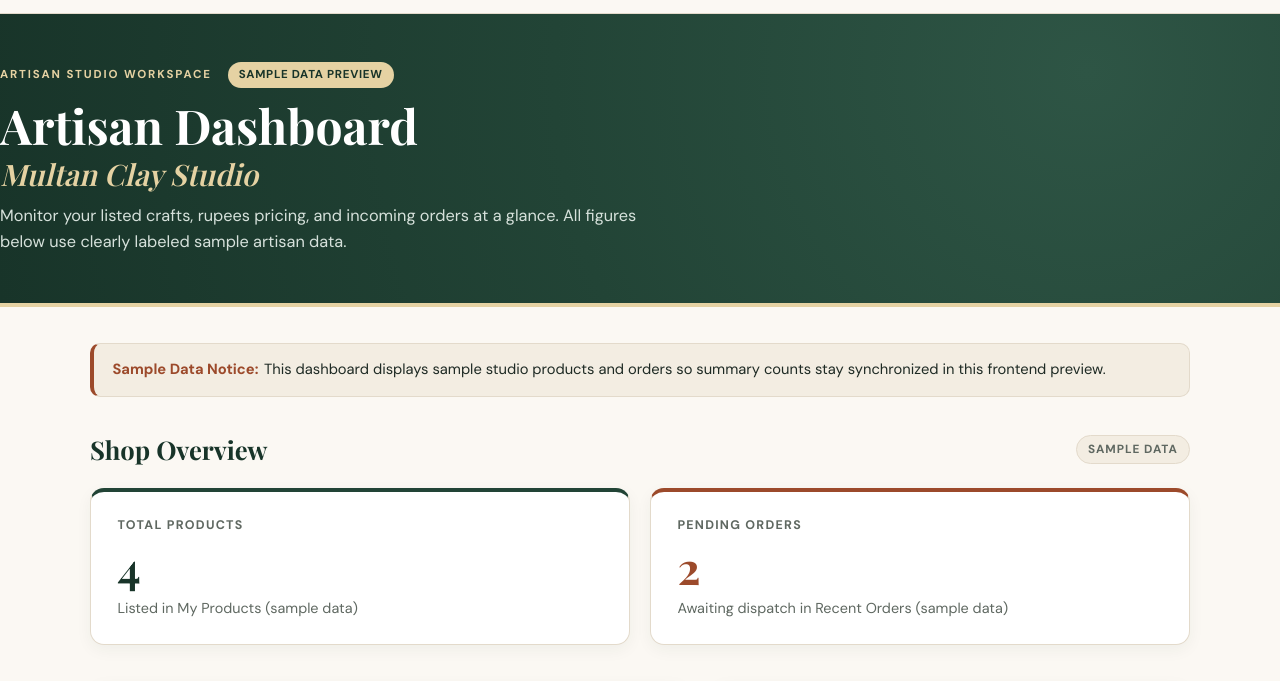
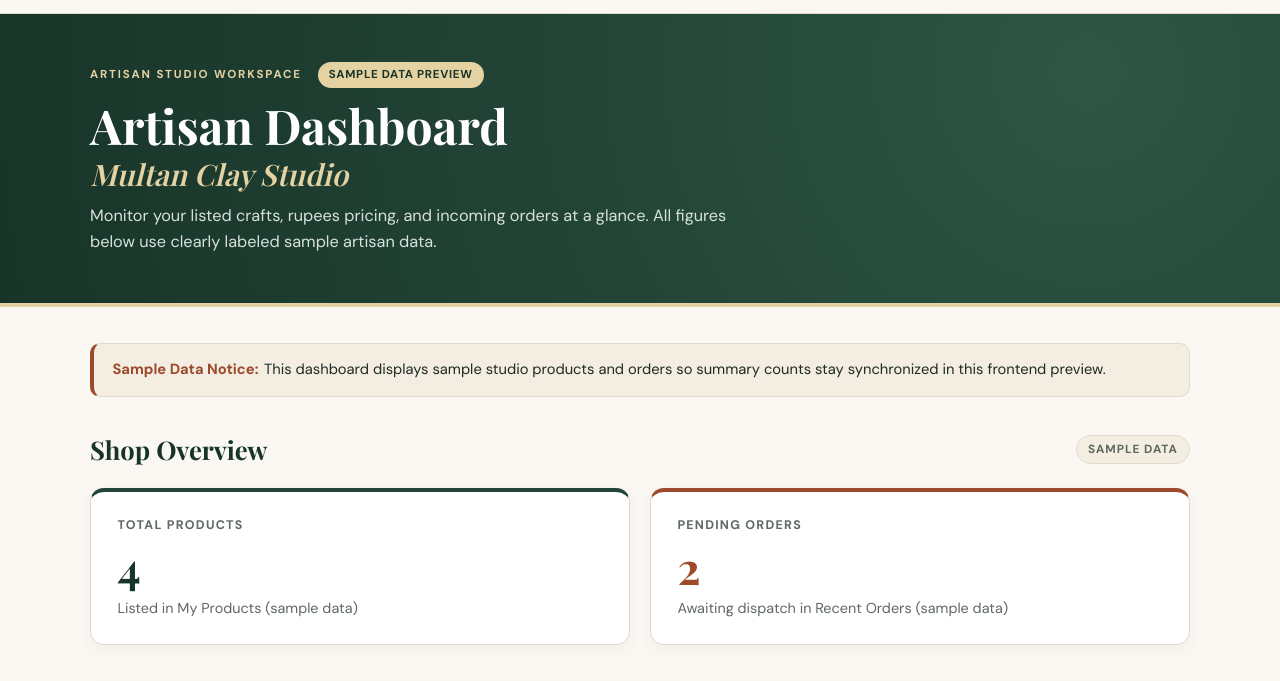
Before and after one commit to MalikSulemanAfzal/SE-B_Group04_Craftora, a plain HTML site: page pages/artisan-dashboard.html in a window 1280 px wide. Shown: the part 104-785 px from the top of the page. Drawn offline with nearby package versions, Linux system fonts and the light colour scheme; a web font is replaced by a local one.

Commit message:
Align artisan dashboard banner content

```diff
--- a/css/artisan-dashboard.css
+++ b/css/artisan-dashboard.css
@@ -140,7 +140,6 @@
 
 .dashboard-hero-inner {
   max-width: 780px;
-  margin-left: 0;
 }
 
 .hero-top-row {
--- a/pages/artisan-dashboard.html
+++ b/pages/artisan-dashboard.html
@@ -61,7 +61,8 @@
   <main class="site-main">
     <!-- Dark Green Heritage Banner -->
     <section class="dashboard-hero">
-      <div class="container dashboard-hero-inner">
+      <div class="container">
+        <div class="dashboard-hero-inner">
           <div class="hero-top-row">
             <p class="dashboard-eyebrow">ARTISAN STUDIO WORKSPACE</p>
             <span class="sample-data-pill">Sample Data Preview</span>
@@ -74,6 +75,7 @@
             Monitor your listed crafts, rupees pricing, and incoming orders at a glance.
             All figures below use clearly labeled sample artisan data.
           </p>
+        </div>
       </div>
     </section>
 
```
Lines whose indentation alone changed are shown as unchanged.
